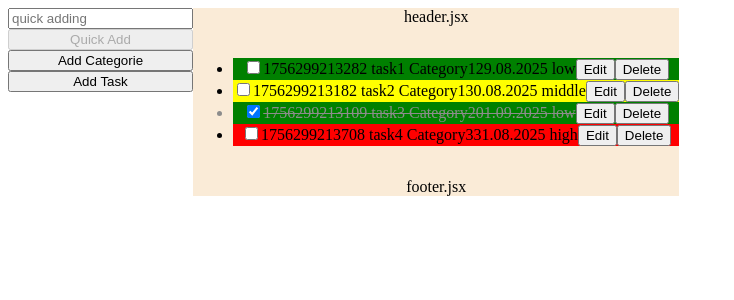
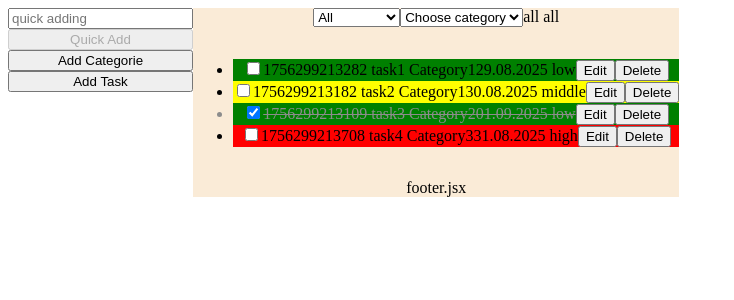
Before and after one commit to TAURUS-ESSEN/reactToDo, a React app: page / in a window 1280 px wide. Shown: the top 300 px of the page, without its empty margins (0-734 px from the left). Built offline with nearby package versions, Linux system fonts and the light colour scheme; the HTML template or start-up script is replaced by a standard one.

Commit message:
Add filter by category

```diff
--- a/src/App.jsx
+++ b/src/App.jsx
@@ -50,6 +50,10 @@
   const [tasks, setTasks] = useState(loadingInitialTasks)
   const [categories, setCategories] = useState(loadingInitialCategories)
   const [modal, setModal] = useState({isOpen: false, type: null, taskId:null})
+  const [filters, setFilters] = useState({
+    status: 'all',
+    category: 'all',
+  })
   console.log(tasks)
 
   const openModal = (typeOfModule, id = null) => setModal({isOpen: true, type: typeOfModule, taskId : id});
@@ -70,8 +74,8 @@
       <div className='container'>
         <Sidebar setTasks={setTasks} openModal={openModal}/>
         <div className='main' >
-          <Header />
-          <Outlet context={{tasks, setTasks, categories, openModal}}/>
+          <Header filters={filters} setFilters={setFilters} categories={categories}/>
+          <Outlet context={{tasks, setTasks, categories, openModal, filters}}/>
           <Footer />
         </div>
       </div>
--- a/src/components/Header.jsx
+++ b/src/components/Header.jsx
@@ -1,7 +1,20 @@
-export default function Header() {
+export default function Header({filters, categories, setFilters}) {
     return (
         <>
-        <div>header.jsx</div>
+        <div>
+            <select onChange={(e)=>setFilters(prev=>({...prev, status:  e.target.value}))}>
+                <option value='all'>All</option>
+                <option value='active'>Active</option>
+                <option value='completed'>Completed</option>
+            </select>
+            <select onChange={(e)=>setFilters(prev=>({...prev, category:  e.target.value}))}>
+                <option value='all'>Choose category</option>
+                {categories.map(c=>{
+                    return <option value={c.id}>{c.name}</option>
+                })}
+            </select>
+            {filters.status} {filters.category}
+        </div>
         </>
     )
 }
--- a/src/components/Tasks/Tasks.jsx
+++ b/src/components/Tasks/Tasks.jsx
@@ -1,11 +1,12 @@
 import {useOutletContext} from 'react-router-dom'
 import styles from './tasks.module.css'
+
 
 const colors = {
     1: 'low', 2: 'middle', 3: 'high'
 }
 export default function Tasks() {
-    const {tasks, setTasks, categories, openModal} = useOutletContext();
+    const {tasks, setTasks, categories, openModal, filters} = useOutletContext();
 
     function deleteTask(id) {
         setTasks(prev=>prev.filter(task=>task.id!==id))
@@ -26,14 +27,26 @@
         return `${d}.${m}.${y}`;
     }
 
+const filterByStatus = {
+  all: () => true,
+  active: (t) => !t.isReady,
+  completed: (t) => t.isReady,
+};
+const statusPred = filterByStatus[filters?.status] ?? filterByStatus.all;
+
+const categoryPred =
+  !filters || filters.category === 'all'
+    ? () => true
+    : (t) => t.category === Number(filters.category);
+
+const visible = tasks.filter(statusPred).filter(categoryPred);
+
     return (
         <>
         <ul>
-            {tasks.map(task => {
+            {visible.map(task => {
                 const pClass = styles[colors[task.priority ?? 2]];
-
                 return (
-
                 <li key={task.id} className={`${task.isReady ? styles.strike : ''} ${pClass}` }>
                     <input type='checkbox' onChange={()=>makeComplete(task.id)} checked={task.isReady} />
                     {task.id} {task.name} {categories.find(category => category.id === task.category)?.name ?? 'No category'}
```
